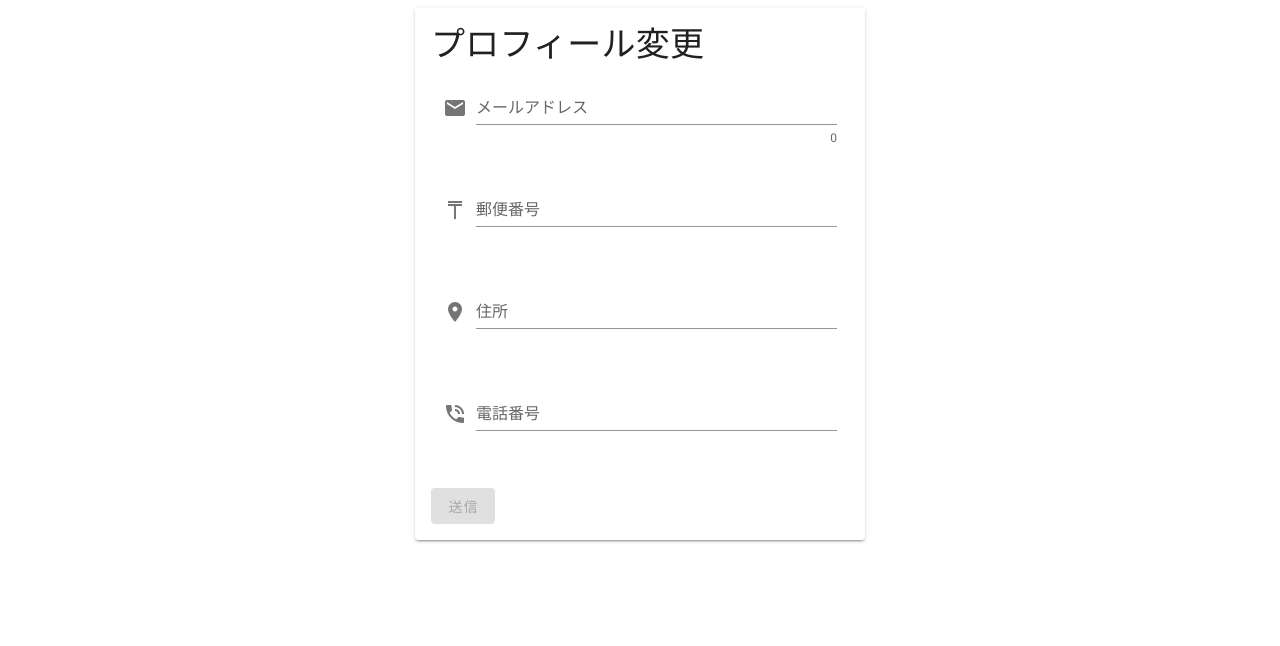
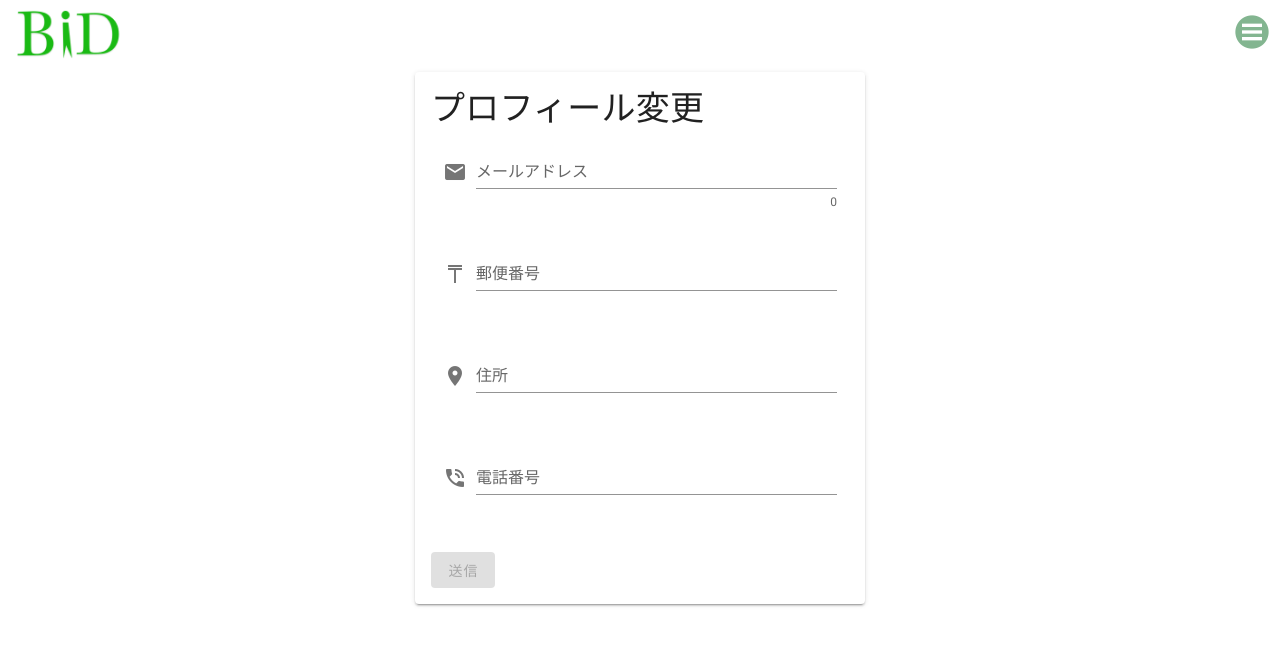
Before and after one commit to K-Fryxell/BID_Admin, a Vue app: page /change_details in a window 1280 px wide. Shown: the top 646 px of the page. Built offline with nearby package versions, Linux system fonts and the light colour scheme; no server answers.

Commit message:
FIX_addHeader_changeDetails.vue

```diff
--- a/src/views/public/changeDetails.vue
+++ b/src/views/public/changeDetails.vue
@@ -1,4 +1,6 @@
 <template>
+    <v-content>
+        <Header/>
         <v-card width="450px" class="mx-auto mt-2">
             <v-card-title>
                 <h1 class="display-1">プロフィール変更</h1>
@@ -63,11 +65,13 @@
                 </v-form>
             </v-card-text>
         </v-card>
+    </v-content>
 </template>
 
 <script>
 import { getAuth, onAuthStateChanged } from "firebase/auth"
 import { getDatabase, ref, child, get, update } from "firebase/database"
+import Header from '@/components/public/Header.vue'
 
     export default {
         name: "Regist",
@@ -133,7 +137,9 @@
                 ]
             }
         },
-        components: {},
+        components: {
+            Header
+        },
         methods: {
             getUsersDB(){
                 onAuthStateChanged(getAuth(), (user) => {
```
Lines whose indentation alone changed are shown as unchanged.
